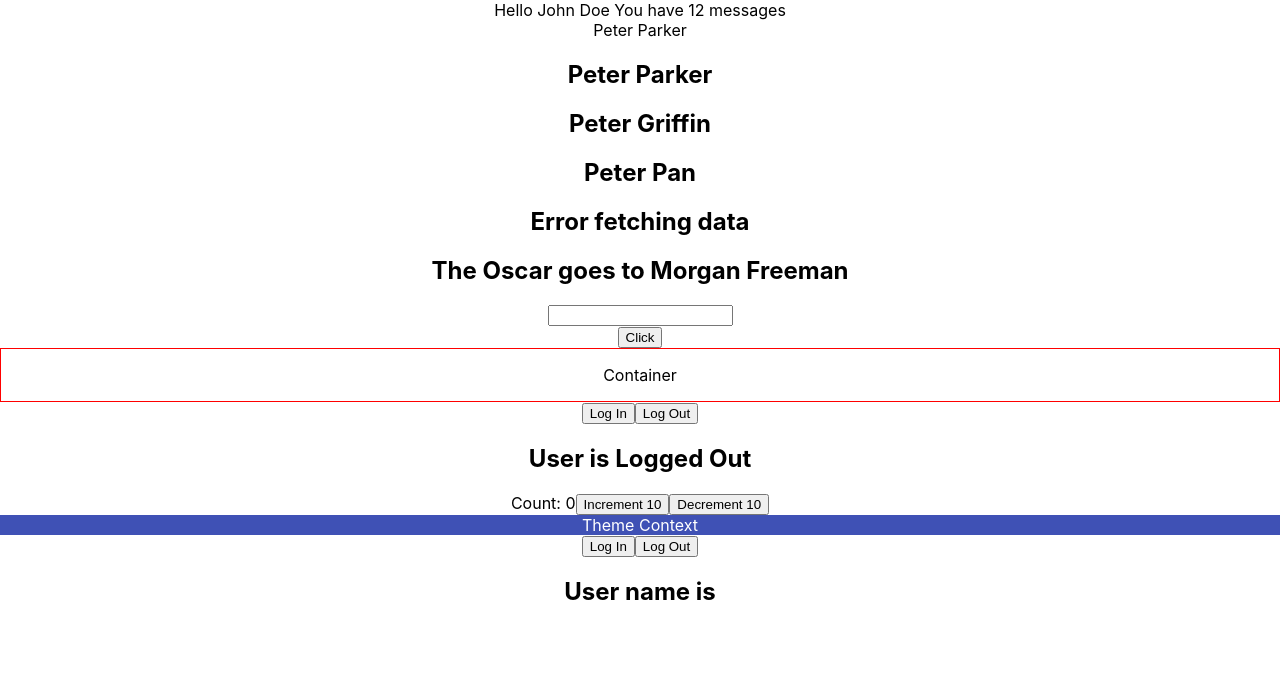
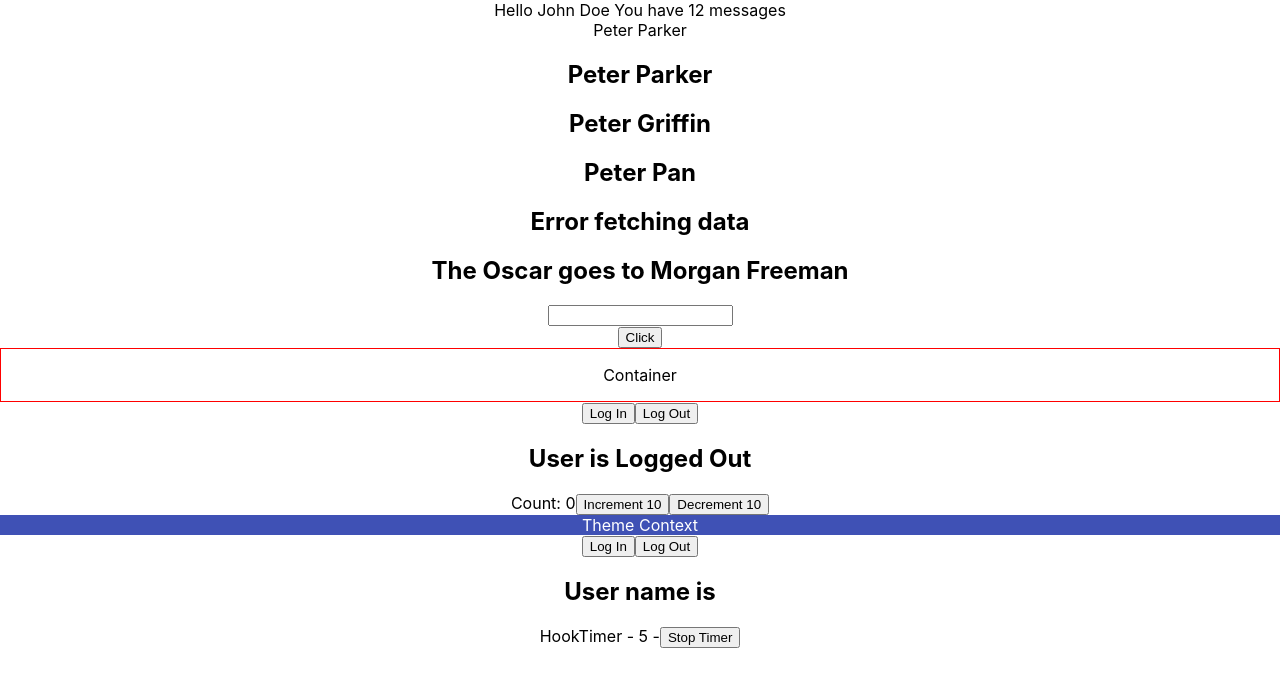
Before and after one commit to Alex-tq/react-typescript-demo, a React (Create React App) app: page / in a window 1280 px wide. Shown: the top 686 px of the page. Built offline with nearby package versions, Linux system fonts and the light colour scheme.

Commit message:
useRef with typescript examples

```diff
--- a/src/App.tsx
+++ b/src/App.tsx
@@ -15,6 +15,7 @@ import Box from "./context/Box";
 import { ThemeContextProvider } from "./context/ThemeContext";
 import { UserContextProvider } from "./context/UserContext";
 import User2 from "./context/User";
+import MutableRef from "./ref/MutableRef";
 
 function App() {
   const [text, setText] = useState("");
@@ -72,6 +73,7 @@ function App() {
       <UserContextProvider>
         <User2 />
       </UserContextProvider>
+      <MutableRef />
     </div>
   );
 }
--- /dev/null
+++ b/src/ref/MutableRef.tsx
@@ -0,0 +1,36 @@
+import React, { useRef, useState, useEffect } from "react";
+
+export function MutableRef() {
+  const [timer, setTimer] = useState(0);
+  const intervalRef = useRef<number | null>(null);
+
+  const stopTimer = () => {
+    if (intervalRef.current) {
+      window.clearInterval(intervalRef.current);
+    }
+  };
+
+  useEffect(() => {
+    intervalRef.current = window.setInterval(() => {
+      setTimer((timer) => timer + 1);
+    }, 1000);
+    return () => {
+      stopTimer();
+    };
+  }, []);
+
+  return (
+    <div>
+      HookTimer - {timer} -
+      <button
+        onClick={() => {
+          stopTimer();
+        }}
+      >
+        Stop Timer
+      </button>
+    </div>
+  );
+}
+
+export default MutableRef;
```
Also changed, not shown: src/ref/DomRef.tsx (added, +14 -0 lines).
